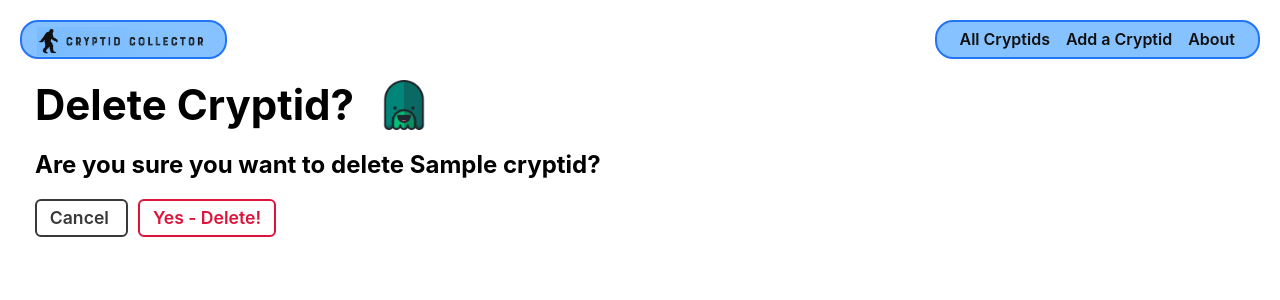
After one commit to jwcrosby/cryptidcollector, a Django app: page /cryptids/1/delete/ in a window 1280 px wide. The commit adds this page. Shown: the top 300 px of the page. Run offline with Django 3.2, Linux system fonts and the light colour scheme; tables that the repository leaves empty hold one stand-in row (values such as "Sample post").

Commit message:
implement delete cryptid functionality

```diff
--- a/main_app/templates/base.html
+++ b/main_app/templates/base.html
@@ -6,7 +6,7 @@
   <meta charset="UTF-8">
   <meta http-equiv="X-UA-Compatible" content="IE=edge">
   <meta name="viewport" content="width=device-width, initial-scale=1.0">
-  <title>CRYPTID COLLECTOR</title>
+  <title>Cryptid Collector</title>
   <link rel="stylesheet" type="text/css" href="{% static 'css/base.css' %}">
   {% block head %}
   {% endblock %}
--- /dev/null
+++ b/main_app/templates/main_app/cryptid_confirm_delete.html
@@ -0,0 +1,23 @@
+{% extends 'base.html' %}
+{% load static %}
+
+{% block content %}
+
+<div class="page-header">
+  <h1>Delete Cryptid?</h1>
+  <img src="{% static 'images/swamp-creature.png' %}" alt="A swampy friend"/>
+</div>
+<h2>Are you sure you want to delete {{ object.name }}?</h2>
+
+<form action="" method="POST" class="form">
+  {% csrf_token %}
+  <a
+    href="{% url 'cryptids_detail' cryptid.id %}"
+    class="btn secondary"
+  >
+    Cancel
+  </a>
+  <button type="submit" class="btn danger">Yes - Delete!</button>
+</form>
+
+{% endblock %}
--- a/main_app/templates/main_app/cryptid_form.html
+++ b/main_app/templates/main_app/cryptid_form.html
@@ -8,7 +8,11 @@
 {% block content %}
 
 <div class="page-header">
-  <h1>Add a Cryptid</h1>
+ {% if object %}
+    <h1>Edit {{object.name}}</h1>
+  {% else %}
+    <h1>Add a Cryptid</h1>
+  {% endif %}
   <img src="{% static 'images/swamp-creature.png' %}" alt="A swampy friend"/>
 </div>
 {% comment %}
```
